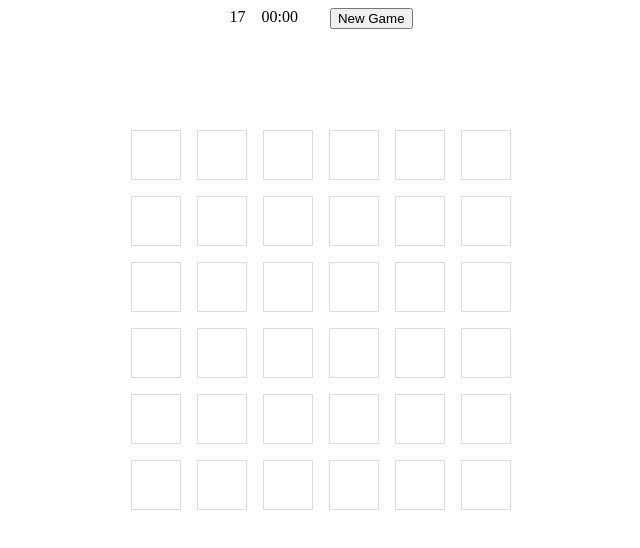
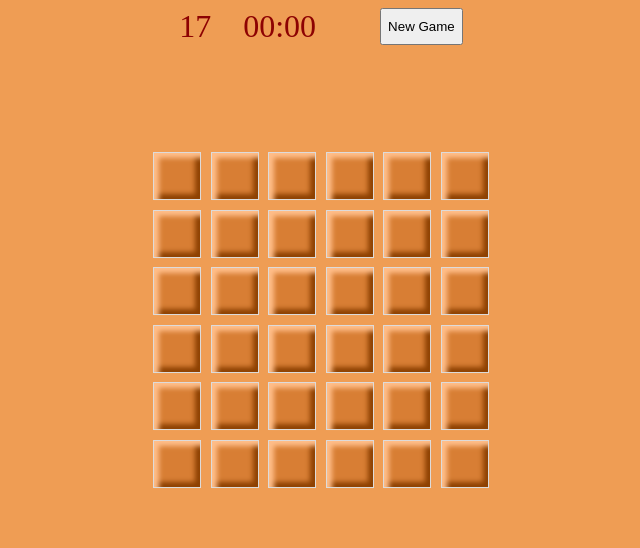
Before and after one commit to MoncusiMarc/MineSweeper, a website: page src/html/testing.html in a window 1280 px wide. Shown: the whole page, without its empty margins (319-959 px from the left). Drawn offline with Linux system fonts and the light colour scheme.

Commit message:
cambios esteticos

```diff
--- a/src/css/style.css
+++ b/src/css/style.css
@@ -2,6 +2,38 @@
     --grid-cols: 1;
     --grid-rows: 1;
 
+    --clr-black: #000;
+	--clr-white: #fff;
+	--clr-primary-0: #D87E34;
+	--clr-primary-1: #FFBE89;
+	--clr-primary-2: #EF9D54;
+	--clr-primary-3: #B35E18;
+    --clr-primary-4: #8D4102;
+
+    --clr-secondary-1-0: #D8A134;
+	--clr-secondary-1-1: #FFD889;
+	--clr-secondary-1-2: #EFBD5A;
+	--clr-secondary-1-3: #B38018;
+    --clr-secondary-1-4: #8D5F02;
+
+    --clr-secondary-2-0: #D83434;
+	--clr-secondary-2-1: #FF8989;
+	--clr-secondary-2-2: #EF5A5A;
+	--clr-secondary-2-3: #B31818;
+    --clr-secondary-2-4: #8D0202;
+
+	--ff-primary: 'Roboto', sans-serif;
+	--ff-secondary: 'Playfair Display', serif;
+}
+
+*{
+    box-sizing: border-box;
+}
+
+body{
+    background-color: var(--clr-primary-2);
+    color:var(--clr-secondary-2-4);
+    font-size: xx-large;
 }
 #Menu{
     display: flex;
@@ -12,7 +44,7 @@
 }
 #container {
     display: grid;
-    gap: 1em;
+    gap: 0.3em;
     grid-template-rows: repeat(var(--grid-rows), 1fr);
     grid-template-columns: repeat(var(--grid-cols), 1fr);
 
@@ -29,4 +61,15 @@
     border: 1px solid #ddd;
     text-align: center;
     line-height: 3rem;
+    background-color: var(--clr-primary-0);
+    box-shadow: inset 5px 5px 5px 0px var(--clr-primary-1),inset -5px -5px 5px 0px var(--clr-primary-4);
+
 }
+
+.grid-item[data-ms='opened']{
+    background-color: var(--clr-primary-2);
+    box-shadow:none;
+}
+.grid-item:hover:not([data-ms='opened']){
+    background-color: var(--clr-primary-3);
+}
--- a/src/js/functions.js
+++ b/src/js/functions.js
@@ -47,20 +47,33 @@ function updateBoard() {
                         if (
                             boardCell.content != '*' &&
                             ms.getGameState() == 'lost'
-                        )
+                        ){
                             cell.innerText = 'X'
-                        else cell.innerText = '!'
+                            cell.setAttribute('data-ms','ex')
+                        }
+                        else{
+                            cell.innerText = '!'
+                            cell.setAttribute('data-ms','flagged')
+                        }
                         break
                     case 'marked':
                         cell.innerText = '?'
+                        cell.setAttribute('data-ms', 'marked')
                         break
                     case 'none':
                         cell.innerText = ''
+                        cell.removeAttribute('data-ms')
                         break
                 }
             } else {
-                if (boardCell.content == '*' && boardCell.state == 'flagged') cell.innerText = '!'
-                else cell.innerText = boardCell.content
+                if (boardCell.content == '*' && boardCell.state == 'flagged') {
+                    cell.innerText = '!'
+                    cell.setAttribute('data-ms','flagged')
+                }
+                else {
+                    cell.innerText = boardCell.content
+                    cell.setAttribute('data-ms','opened')
+                }
             }
         }
     }
```
